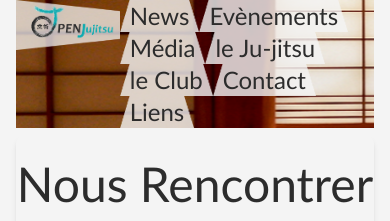
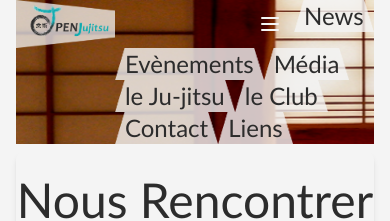
Before and after one commit to DevDohz/ojsiteapn, a Next.js app in the folder ojsitefront/: page /contact in a window 390 px wide. Shown: the top 221 px of the page. Built offline with nearby package versions, Linux system fonts and the light colour scheme.

Commit message:
Menu temp test

```diff
--- a/ojsitefront/components/footer.js
+++ b/ojsitefront/components/footer.js
@@ -11,9 +11,9 @@ export default function Footer() {
         width={1620}
         height={30}
       />
-      <div class="flex flex-row -mt-5">
+      <div className="flex flex-row -mt-5">
         {/* Logo OJSD fixe */}
-        <div class="flex-none self-center">
+        <div className="flex-none self-center">
           <Image
             src="/footer-ojsd.png"
             alt="Open Jujitsu Self Defense Logo"
@@ -23,7 +23,7 @@ export default function Footer() {
         </div>
 
         {/* Menu simple espacé */}
-        <div class="flex-grow flex space-x-4 self-center place-content-center sm:visible invisible" >
+        <div className="flex-grow flex space-x-4 self-center place-content-center sm:visible invisible" >
           <Link href="/contact">
             <a className={s.myLink}>Contact</a>
           </Link>
@@ -40,9 +40,9 @@ export default function Footer() {
         </div>
 
         {/* Info réccap OJ */}
-        <div class="flex-shrink mr-0 text-center sm:visible invisible">
-          <p class="text-xl"><span class="font-bold">Open</span> <span class="text-ojgreen">Jujitsu</span></p>
-          <p>contact<span class="text-ojgreen">@</span>openjujitsu<span class="text-ojgreen">.</span>fr</p>
+        <div className="flex-shrink mr-0 text-center sm:visible invisible">
+          <p className="text-xl"><span className="font-bold">Open</span> <span className="text-ojgreen">Jujitsu</span></p>
+          <p>contact<span className="text-ojgreen">@</span>openjujitsu<span className="text-ojgreen">.</span>fr</p>
           <p>51 avenue de Madran, 33600 Pessac</p>
         </div>
       </div>
--- a/ojsitefront/components/menumain.js
+++ b/ojsitefront/components/menumain.js
@@ -3,16 +3,44 @@ import s from '../styles/header.module.css'
 import { useRef, useEffect, useState } from "react";
 
 export default function Menumain() {
-  const menuRef = useRef(null);
-  const [isActive, setIsActive] = useState(false);
-  const onClick = () => setIsActive(!isActive);
-  useEffect(() => {
+  // const menuRef = useRef(null);
+  // const [isActive, setIsActive] = useState(false);
+  // const menuClick = () => setIsActive(!isActive);
+  // useEffect(() => {
 
-  }, [isActive]);
+  // }, [isActive]);
+
+  // <script src="https://code.jquery.com/jquery-3.6.0.min.js"></script>
+  // <script>const navLink = document.querySelectorAll(s.myLink);
+  // function LinkAct(){
+  //   navLink.forEach(n => n.classList.remove('active'));
+  //   this.classList.add('active');
+  // }
+  // navLink.forEach(n => n.addEventListener('click', LinkAct));
+  // </script>
+
+  //https://youtu.be/qJnIJa-cF2M
 
   return (
-    /* MENU version ORDI */
-    <div className="flex flex-row flex-wrap lg:space-x-1 xl:space-x-2">
+    /* MENU version ORDI Eme#1052 */
+    <nav className="flex flex-row flex-wrap lg:space-x-1 xl:space-x-2">
+      <button className="inline-flex p-3 rounded md:hidden text-ojwhite ml-auto hover:bg-ojgreen outline-none">
+        <svg
+          className='w-6 h-6'
+          fill='none'
+          stroke='currentColor'
+          viewBox='0 0 24 24'
+          xmlns='http://www.w3.org/2000/svg'
+        >
+          <path
+            strokeLinecap='round'
+            strokeLinejoin='round'
+            strokeWidth={2}
+            d='M4 6h16M4 12h16M4 18h16'
+          />
+        </svg>
+      </button>
+
       <Link href="/news" >
         <a>
           <div className="flex flex-row">
@@ -42,7 +70,7 @@ export default function Menumain() {
         <img src="/menu-blanc-D.png" height="16" width="10" className={s.myImage} />
       </div>
 
-      <div className="flex flex-row">
+      <div className="flex flex-row" >
         <img src="/menu-blanc-G.png" height="16" width="10" className={s.myImage}  />
         {/* TODO mettre la bonne page */}
         <Link href="/jujitsu" className="flex-none">
@@ -63,8 +91,8 @@ export default function Menumain() {
       <div className="flex flex-row">
         <img src="/menu-blanc-G.png" height="16" width="10" className={s.myImage} />
         {/* TODO mettre la bonne page */}
-        <Link href="/contact" className="flex-none">
-          <a className={s.myLink}>Contact</a>
+        <Link href="/contact" className="flex-none" >
+          <a className={`${s.myLink} active`} onClick="LinkAct()">Contact</a>
         </Link>
         <img src="/menu-blanc-D.png" height="16" width="10" className={s.myImage} />
       </div>
@@ -77,5 +105,5 @@ export default function Menumain() {
         </Link>
         <img src="/menu-blanc-D.png" height="16" width="10" className={s.myImage} />
       </div>
-    </div>
+    </nav>
   )}
--- a/ojsitefront/package.json
+++ b/ojsitefront/package.json
@@ -18,7 +18,7 @@
     "isomorphic-unfetch": "^3.1.0",
     "lodash.get": "^4.4.2",
     "lodash.has": "^4.5.2",
-    "next": "^10.1.1",
+    "next": "^10.2.0",
     "nodemailer": "^6.5.0",
     "postcss-flexbugs-fixes": "^5.0.2",
     "postcss-preset-env": "^6.7.0",
--- a/ojsitefront/styles/header.module.css
+++ b/ojsitefront/styles/header.module.css
@@ -11,6 +11,10 @@
   @apply text-2xl text-ojblack bg-opacity-80 bg-ojwhite hover:text-ojwhite hover:bg-ojblack hover:bg-opacity-80 flex-none;
 }
 
+.myLink.active {
+  @apply text-2xl text-ojblack bg-opacity-100 bg-ojwhite flex-none hover:text-ojwhite hover:bg-ojblack hover:bg-opacity-80;
+}
+
 .myImage {
   @apply opacity-80;
 }
```
Also changed, not shown: 1 other file (tests, documents, lock files or other folders).
